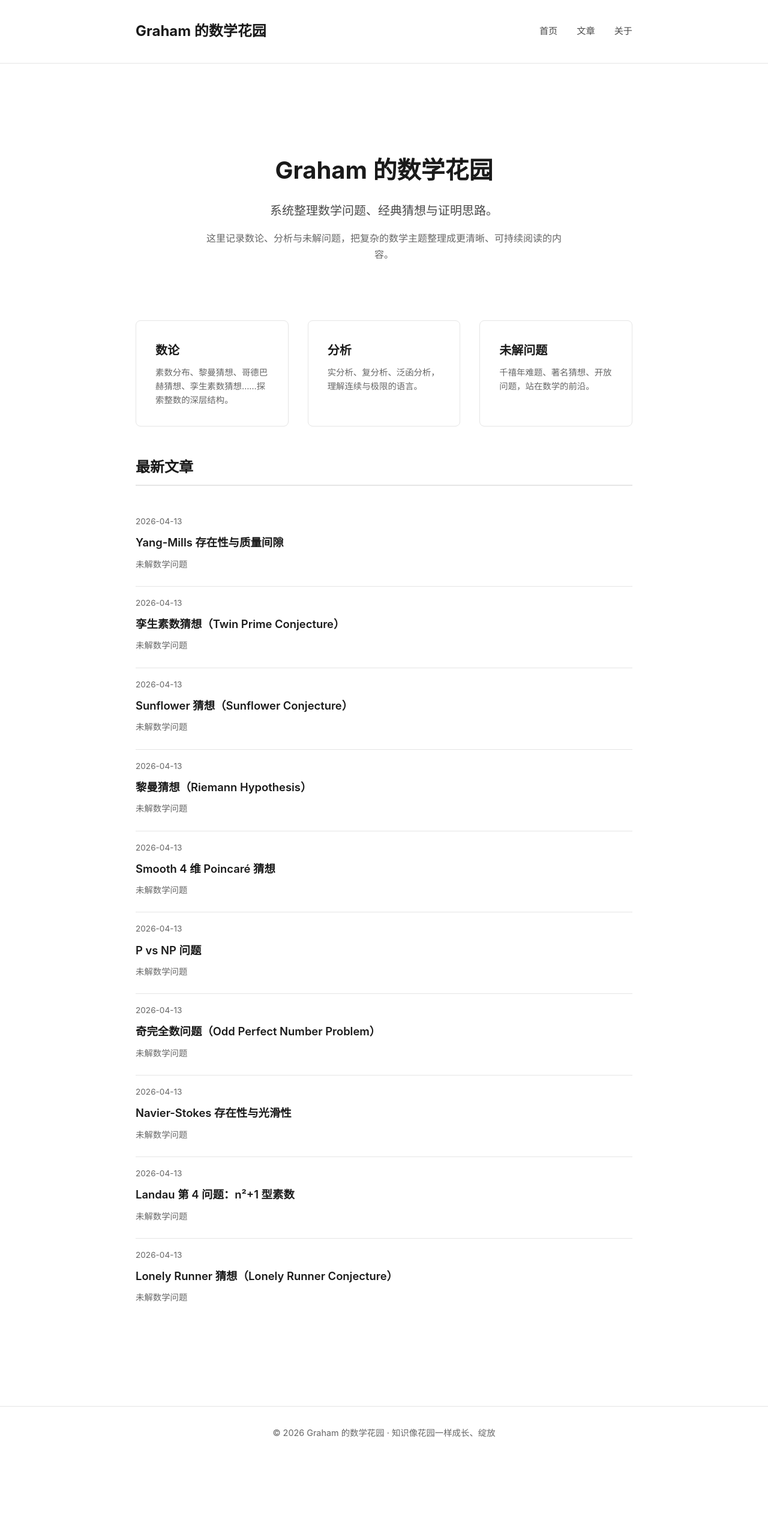
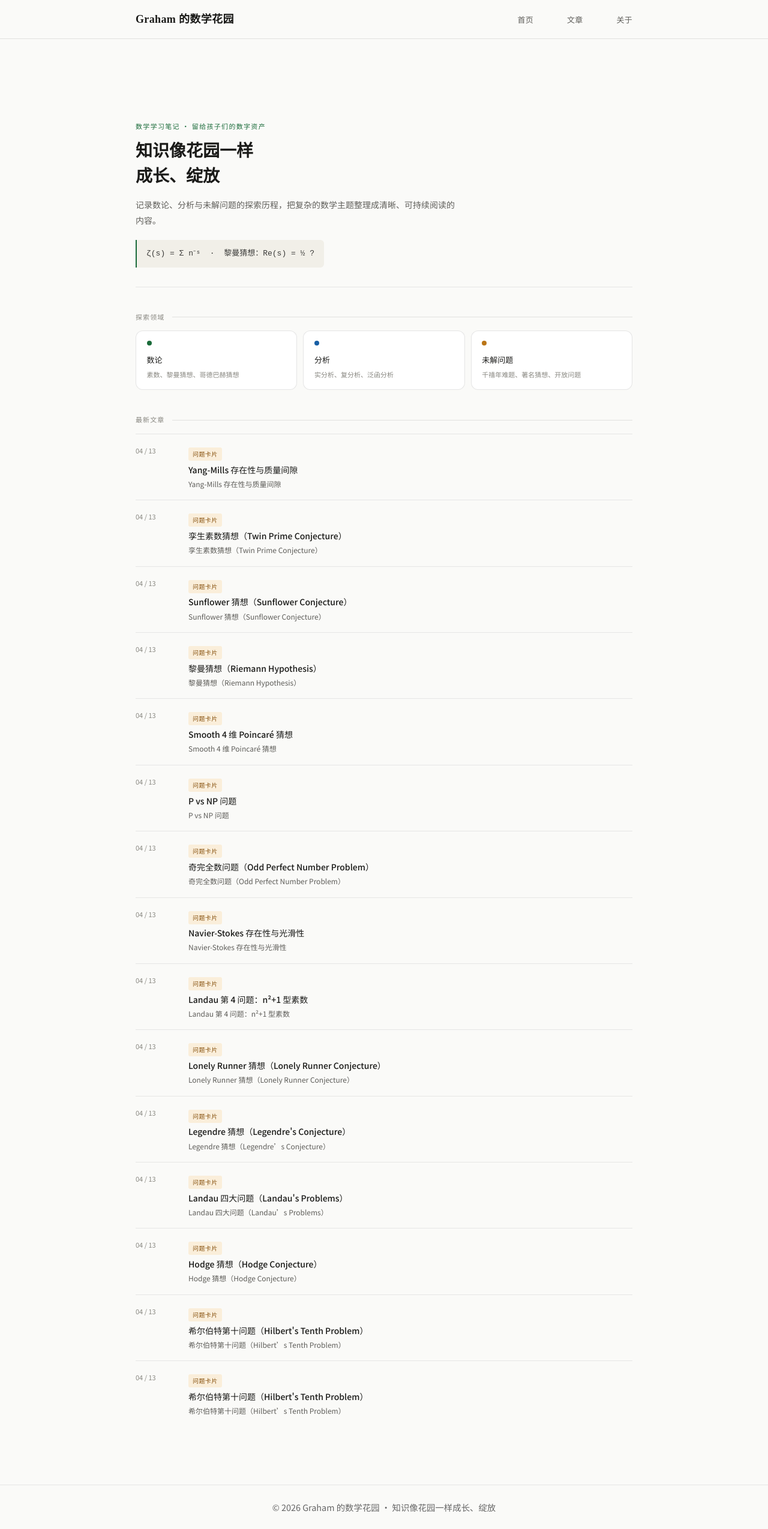
Before and after one commit to claws-x/math-garden, a Jekyll site: the page built from index.md, in a window 1280 px wide. Shown: the whole page at 60% size. Built offline with Jekyll 4.4.1, drawn with Linux system fonts in a browser that asks for light colours; before the commit the page ends 2433 px from its top, so only the background shows below that.

Commit message:
feat: 博客视觉改版 - 学术笔记 + 东方雅致风格
- 新增自定义 CSS (custom.css)：深绿主色 #1a6b3a，Noto 字体
- 首页 Hero 区域：公式展示 + 分类卡片
- 文章列表：日期 + 标签 + 标题三栏布局
- 文章详情页：结构化 header，左侧绿色边线公式块
- 启用 MathJax 公式渲染
- 响应式移动端适配

```diff
--- a/_config.yml
+++ b/_config.yml
@@ -10,3 +10,5 @@ plugins:
 markdown: kramdown
 kramdown:
   math_engine: mathjax
+
+mathjax: true
--- a/_layouts/home.html
+++ b/_layouts/home.html
@@ -6,6 +6,10 @@
   <title>{% if page.title %}{{ page.title }} | {{ site.title }}{% else %}{{ site.title }}{% endif %}</title>
   <meta name="description" content="{{ site.description }}">
   <link rel="stylesheet" href="{{ '/assets/css/main.css' | relative_url }}">
+  <link rel="stylesheet" href="{{ '/assets/css/custom.css' | relative_url }}">
+  <link rel="preconnect" href="https://fonts.googleapis.com">
+  <link rel="preconnect" href="https://fonts.gstatic.com" crossorigin>
+  <link href="https://fonts.googleapis.com/css2?family=Noto+Sans+SC:wght@300;400;500&family=Noto+Serif+SC:wght@400;600&display=swap" rel="stylesheet">
   {% if site.mathjax %}
   <script>
     MathJax = {
@@ -29,6 +33,39 @@
 
   <main class="page-content">
     <div class="wrapper">
+      <!-- Hero 区域 -->
+      <div class="home-hero">
+        <div class="eyebrow">数学学习笔记 · 留给孩子们的数字资产</div>
+        <h1>知识像花园一样<br>成长、绽放</h1>
+        <p class="description">
+          记录数论、分析与未解问题的探索历程，把复杂的数学主题整理成清晰、可持续阅读的内容。
+        </p>
+        <div class="hero-formula">ζ(s) = Σ n⁻ˢ &nbsp;·&nbsp; 黎曼猜想：Re(s) = ½ ?</div>
+      </div>
+
+      <!-- 分类卡片 -->
+      <div class="section-label">探索领域</div>
+      <div class="categories-grid">
+        <div class="category-card">
+          <div class="dot dot-green"></div>
+          <h3>数论</h3>
+          <p>素数、黎曼猜想、哥德巴赫猜想</p>
+        </div>
+        <div class="category-card">
+          <div class="dot dot-blue"></div>
+          <h3>分析</h3>
+          <p>实分析、复分析、泛函分析</p>
+        </div>
+        <div class="category-card">
+          <div class="dot dot-amber"></div>
+          <h3>未解问题</h3>
+          <p>千禧年难题、著名猜想、开放问题</p>
+        </div>
+      </div>
+
+      <!-- 文章列表标题 -->
+      <div class="section-label">最新文章</div>
+
       {{ content }}
     </div>
   </main>
--- /dev/null
+++ b/assets/css/custom.css
@@ -0,0 +1,424 @@
+/* ============================================================
+   全局基础
+   ============================================================ */
+
+body {
+  font-family: 'Noto Sans SC', -apple-system, sans-serif;
+  font-weight: 400;
+  color: #2c2c2a;
+  background-color: #fafaf8;
+  line-height: 1.8;
+}
+
+a {
+  color: #1a6b3a;
+  text-decoration: none;
+}
+
+a:hover {
+  text-decoration: underline;
+  text-underline-offset: 3px;
+}
+
+/* ============================================================
+   导航栏
+   ============================================================ */
+
+.site-header,
+header.site-header {
+  border-bottom: 0.5px solid rgba(0,0,0,0.1);
+  background: #fafaf8;
+  padding: 1rem 1.5rem;
+}
+
+.site-title {
+  font-family: 'Noto Serif SC', serif;
+  font-size: 18px;
+  font-weight: 600;
+  color: #1a1a18 !important;
+  letter-spacing: 0.02em;
+}
+
+/* 导航链接 */
+.site-nav a,
+nav a {
+  font-size: 13px;
+  color: #5f5e5a;
+  margin-left: 1.5rem;
+  letter-spacing: 0.02em;
+}
+
+.site-nav a:hover,
+nav a:hover {
+  color: #1a6b3a;
+  text-decoration: none;
+}
+
+/* ============================================================
+   首页 Hero 区域
+   ============================================================ */
+
+.home-hero {
+  padding: 2.5rem 0 2rem;
+  border-bottom: 0.5px solid rgba(0,0,0,0.08);
+  margin-bottom: 2.5rem;
+}
+
+.home-hero .eyebrow {
+  font-size: 11px;
+  letter-spacing: 0.12em;
+  text-transform: uppercase;
+  color: #1a6b3a;
+  margin-bottom: 0.6rem;
+}
+
+.home-hero h1 {
+  font-family: 'Noto Serif SC', serif;
+  font-size: 28px;
+  font-weight: 600;
+  line-height: 1.5;
+  margin-bottom: 0.8rem;
+  color: #1a1a18;
+}
+
+.home-hero .description {
+  font-size: 14px;
+  color: #5f5e5a;
+  max-width: 540px;
+  line-height: 1.9;
+}
+
+/* 首页展示公式 */
+.hero-formula {
+  display: inline-block;
+  margin-top: 1.2rem;
+  padding: 0.7rem 1rem;
+  background: #f1efe8;
+  border-left: 2px solid #1a6b3a;
+  border-radius: 0 6px 6px 0;
+  font-family: 'Courier New', monospace;
+  font-size: 13px;
+  color: #3b3b39;
+}
+
+/* ============================================================
+   分类卡片（首页）
+   ============================================================ */
+
+.categories-grid {
+  display: grid;
+  grid-template-columns: repeat(3, 1fr);
+  gap: 10px;
+  margin-bottom: 2.5rem;
+}
+
+.category-card {
+  background: #ffffff;
+  border: 0.5px solid rgba(0,0,0,0.1);
+  border-radius: 12px;
+  padding: 1rem 1.1rem;
+  transition: border-color 0.15s;
+}
+
+.category-card:hover {
+  border-color: rgba(0,0,0,0.2);
+}
+
+.category-card .dot {
+  width: 8px;
+  height: 8px;
+  border-radius: 50%;
+  margin-bottom: 0.7rem;
+}
+
+.dot-green  { background: #1a6b3a; }
+.dot-blue   { background: #185fa5; }
+.dot-amber  { background: #ba7517; }
+
+.category-card h3 {
+  font-size: 13px;
+  font-weight: 500;
+  margin-bottom: 0.3rem;
+  color: #1a1a18;
+}
+
+.category-card p {
+  font-size: 11px;
+  color: #888780;
+  line-height: 1.6;
+  margin: 0;
+}
+
+/* ============================================================
+   文章列表
+   ============================================================ */
+
+.section-label {
+  font-size: 11px;
+  letter-spacing: 0.1em;
+  text-transform: uppercase;
+  color: #888780;
+  margin-bottom: 0.8rem;
+  display: flex;
+  align-items: center;
+  gap: 0.8rem;
+}
+
+.section-label::after {
+  content: '';
+  flex: 1;
+  height: 0.5px;
+  background: rgba(0,0,0,0.1);
+}
+
+/* 文章条目 */
+.post-list,
+ul.post-list {
+  list-style: none;
+  padding: 0;
+  margin: 0;
+}
+
+.post-list li,
+.post-item {
+  display: flex;
+  gap: 1rem;
+  padding: 1rem 0;
+  border-bottom: 0.5px solid rgba(0,0,0,0.08);
+  align-items: flex-start;
+}
+
+.post-list li:first-child,
+.post-item:first-child {
+  border-top: 0.5px solid rgba(0,0,0,0.08);
+}
+
+/* 日期列 */
+.post-date,
+.post-meta time {
+  font-size: 11px;
+  color: #888780;
+  min-width: 72px;
+  padding-top: 2px;
+  font-variant-numeric: tabular-nums;
+  flex-shrink: 0;
+}
+
+/* 标签 pill */
+.post-tag {
+  display: inline-block;
+  font-size: 10px;
+  padding: 2px 7px;
+  border-radius: 3px;
+  margin-bottom: 0.3rem;
+  letter-spacing: 0.04em;
+}
+
+.tag-unsolved { background: #faeeda; color: #854f0b; }
+.tag-number   { background: #e1f5ee; color: #0f6e56; }
+.tag-analysis { background: #e6f1fb; color: #185fa5; }
+
+/* 文章标题（列表中） */
+.post-list h3,
+.post-list .post-title,
+.post-item h3 {
+  font-size: 14px;
+  font-weight: 500;
+  margin-bottom: 0.2rem;
+  line-height: 1.5;
+  color: #1a1a18;
+}
+
+.post-list h3 a,
+.post-item h3 a {
+  color: inherit;
+}
+
+.post-list h3 a:hover,
+.post-item h3 a:hover {
+  color: #1a6b3a;
+  text-decoration: none;
+}
+
+/* 摘要 */
+.post-excerpt,
+.post-list .excerpt {
+  font-size: 12px;
+  color: #5f5e5a;
+  line-height: 1.7;
+  margin: 0;
+}
+
+/* ============================================================
+   文章详情页
+   ============================================================ */
+
+/* 顶部分类 + 标题 */
+.post-header {
+  padding-bottom: 1.5rem;
+  margin-bottom: 1.5rem;
+  border-bottom: 0.5px solid rgba(0,0,0,0.08);
+}
+
+.post-category-label {
+  font-size: 11px;
+  letter-spacing: 0.1em;
+  text-transform: uppercase;
+  color: #1a6b3a;
+  margin-bottom: 0.5rem;
+}
+
+.post h1,
+.post-title-main {
+  font-family: 'Noto Serif SC', serif;
+  font-size: 22px;
+  font-weight: 600;
+  line-height: 1.5;
+  color: #1a1a18;
+  margin-bottom: 0.5rem;
+}
+
+.post-meta {
+  font-size: 12px;
+  color: #888780;
+}
+
+/* 正文 */
+.post-content {
+  font-size: 15px;
+  line-height: 1.95;
+  color: #3b3b39;
+}
+
+.post-content h2 {
+  font-family: 'Noto Serif SC', serif;
+  font-size: 18px;
+  font-weight: 600;
+  margin: 2rem 0 0.8rem;
+  color: #1a1a18;
+  border-bottom: 0.5px solid rgba(0,0,0,0.08);
+  padding-bottom: 0.4rem;
+}
+
+.post-content h3 {
+  font-size: 15px;
+  font-weight: 500;
+  margin: 1.5rem 0 0.6rem;
+  color: #1a1a18;
+}
+
+.post-content p {
+  margin-bottom: 1.1rem;
+}
+
+/* ============================================================
+   公式块（数学内容核心样式）
+   ============================================================ */
+
+/* 行内公式 */
+.post-content code,
+code {
+  font-family: 'Courier New', 'Menlo', monospace;
+  font-size: 13px;
+  background: #f1efe8;
+  padding: 1px 5px;
+  border-radius: 3px;
+  color: #3b3b39;
+}
+
+/* 块级公式 / 代码块 */
+.post-content pre,
+pre {
+  background: #f7f6f2;
+  border: 0.5px solid rgba(0,0,0,0.08);
+  border-left: 2px solid #1a6b3a;
+  border-radius: 0 8px 8px 0;
+  padding: 1rem 1.2rem;
+  font-family: 'Courier New', 'Menlo', monospace;
+  font-size: 13px;
+  line-height: 1.7;
+  overflow-x: auto;
+  margin: 1.2rem 0;
+}
+
+/* MathJax / KaTeX 公式展示块 */
+.math-block,
+.MathJax_Display,
+mjx-container[display="true"] {
+  text-align: center;
+  background: #f7f6f2;
+  border: 0.5px solid rgba(0,0,0,0.08);
+  border-radius: 8px;
+  padding: 1rem;
+  margin: 1.5rem 0;
+  overflow-x: auto;
+}
+
+/* 公式标注 */
+.formula-caption {
+  text-align: center;
+  font-size: 11px;
+  color: #888780;
+  margin-top: 0.4rem;
+  font-style: italic;
+}
+
+/* ============================================================
+   引用块
+   ============================================================ */
+
+.post-content blockquote {
+  border-left: 2px solid #1a6b3a;
+  margin: 1.5rem 0;
+  padding: 0.8rem 1.2rem;
+  background: #f1f5f0;
+  border-radius: 0 6px 6px 0;
+  color: #3b6d11;
+  font-size: 14px;
+}
+
+/* ============================================================
+   页脚
+   ============================================================ */
+
+.site-footer {
+  border-top: 0.5px solid rgba(0,0,0,0.08);
+  padding: 1.5rem;
+  display: flex;
+  justify-content: space-between;
+  align-items: center;
+  font-size: 12px;
+  color: #888780;
+  margin-top: 3rem;
+  background: #fafaf8;
+}
+
+.footer-quote {
+  font-style: italic;
+}
+
+/* ============================================================
+   响应式：移动端
+   ============================================================ */
+
+@media (max-width: 640px) {
+  .categories-grid {
+    grid-template-columns: 1fr;
+  }
+
+  .home-hero h1 {
+    font-size: 22px;
+  }
+
+  .post-list li,
+  .post-item {
+    flex-direction: column;
+    gap: 0.3rem;
+  }
+
+  .site-footer {
+    flex-direction: column;
+    gap: 0.5rem;
+    text-align: center;
+  }
+}
--- a/index.md
+++ b/index.md
@@ -3,42 +3,20 @@ layout: home
 title: 首页
 ---
 
-<div class="hero">
-  <h1 class="hero-title">Graham 的数学花园</h1>
-  <p class="hero-subtitle">系统整理数学问题、经典猜想与证明思路。</p>
-  <p class="hero-description">这里记录数论、分析与未解问题，把复杂的数学主题整理成更清晰、可持续阅读的内容。</p>
-</div>
-
-<div class="topics-section">
-  <div class="topic-card">
-    <h3><a href="/math-garden/archive/?category=number-theory">数论</a></h3>
-    <p>素数分布、黎曼猜想、哥德巴赫猜想、孪生素数猜想……探索整数的深层结构。</p>
-  </div>
-
-  <div class="topic-card">
-    <h3><a href="/math-garden/archive/?category=analysis">分析</a></h3>
-    <p>实分析、复分析、泛函分析，理解连续与极限的语言。</p>
-  </div>
-
-  <div class="topic-card">
-    <h3><a href="/math-garden/archive/?category=unsolved">未解问题</a></h3>
-    <p>千禧年难题、著名猜想、开放问题，站在数学的前沿。</p>
-  </div>
-</div>
-
-<div class="posts-section">
-  <h2 class="section-title">最新文章</h2>
-  <ul class="post-list">
-    {% for post in site.posts limit: 10 %}
-      <li class="post-item">
-        <div class="post-meta">{{ post.date | date: "%Y-%m-%d" }}</div>
-        <h3 class="post-title">
-          <a href="{{ post.url | relative_url }}">{{ post.title }}</a>
-        </h3>
-        {% if post.subtitle %}
-          <p class="post-subtitle">{{ post.subtitle }}</p>
+<ul class="post-list">
+  {% for post in site.posts limit: 15 %}
+    {% assign tag_class = 'tag-unsolved' %}
+    {% if post.categories contains 'number-theory' %}{% assign tag_class = 'tag-number' %}{% endif %}
+    {% if post.categories contains 'analysis' %}{% assign tag_class = 'tag-analysis' %}{% endif %}
+    <li class="post-item">
+      <span class="post-date">{{ post.date | date: "%m / %d" }}</span>
+      <div class="post-body">
+        <span class="post-tag {{ tag_class }}">{{ post.categories | first | default: '未分类' }}</span>
+        <h3><a href="{{ post.url | relative_url }}">{{ post.title }}</a></h3>
+        {% if post.excerpt %}
+        <p class="post-excerpt">{{ post.excerpt | strip_html | truncate: 100 }}</p>
         {% endif %}
-      </li>
-    {% endfor %}
-  </ul>
-</div>
+      </div>
+    </li>
+  {% endfor %}
+</ul>
```
Also changed, not shown: _layouts/post.html (added, +15 -0 lines).
